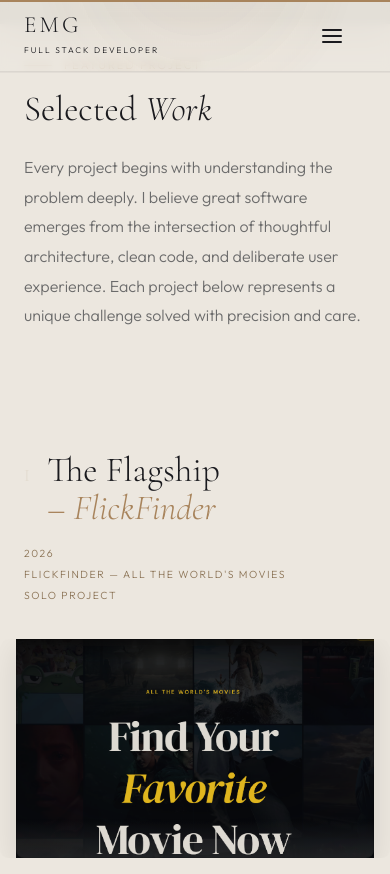
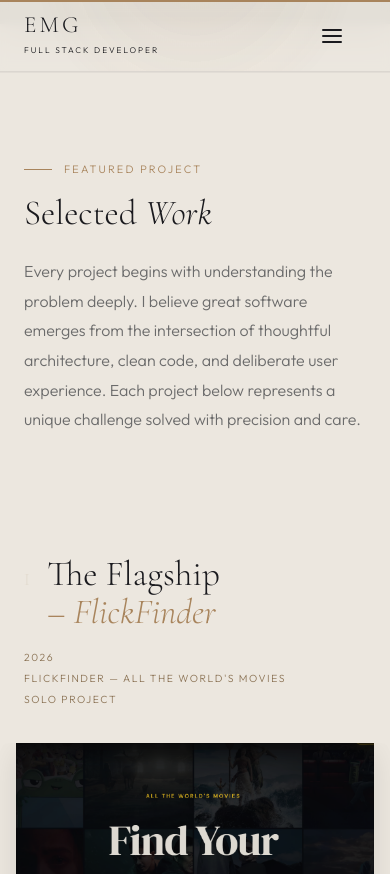
Before and after one commit to EmadGaballa/emadgaballa-portfolio, a React (Vite) app: page /work in a window 390 px wide. Shown: the top 874 px of the page. Built offline with nearby package versions, Linux system fonts and the light colour scheme; a web font is replaced by a local one.

Commit message:
fixing mobile padding

```diff
--- a/src/pages/Work/Work.css
+++ b/src/pages/Work/Work.css
@@ -45,7 +45,7 @@
 
 @media (max-width: 768px) {
   .work-page-header-wrap {
-    padding-top: 56px;
+    padding-top: 10rem;
   }
 
   .work-reels {
--- a/src/styles/utilities.css
+++ b/src/styles/utilities.css
@@ -20,7 +20,7 @@
 
 @media (max-width: 768px) {
   .section-padding {
-    padding: 100px 0;
+    padding: 7rem 0;
   }
 }
 
```
